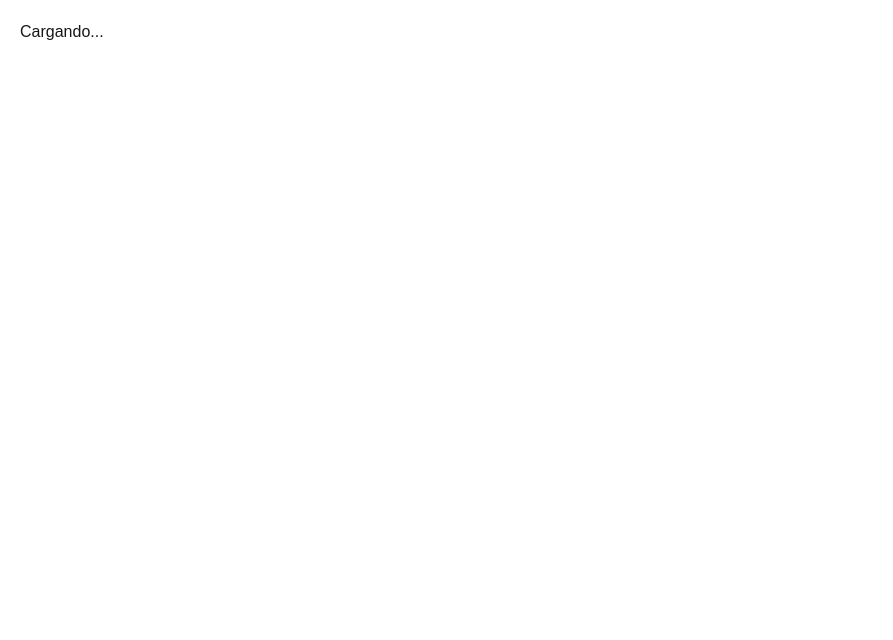
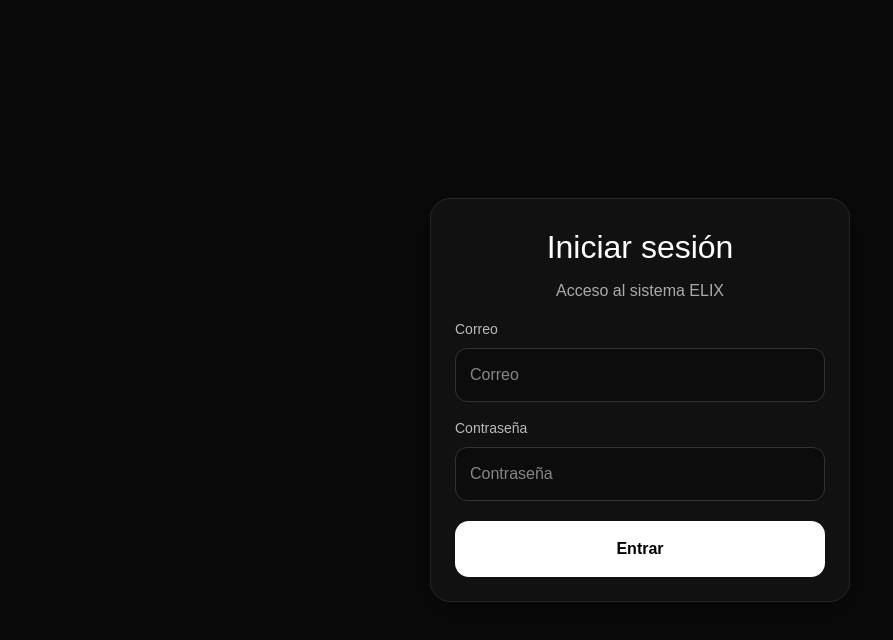
Before and after one commit to raulrdzsn-collab/Elix-ventas, a Next.js app: page / in a window 1280 px wide. Before the commit this address had no page. Shown: the top 640 px of the page, without its empty margins (0-893 px from the left). Built offline with nearby package versions, Linux system fonts and the light colour scheme; no server answers.

Commit message:
mejora home y login centrados

```diff
--- a/app/page.tsx
+++ b/app/page.tsx
@@ -1,14 +1,150 @@
 'use client'
 
+import { useState } from 'react'
+import { supabase } from '@/src/lib/supabase'
 import { useRouter } from 'next/navigation'
-import { useEffect } from 'react'
 
-export default function Home() {
+export default function LoginPage() {
+  const [email, setEmail] = useState('')
+  const [password, setPassword] = useState('')
+  const [mensaje, setMensaje] = useState('')
   const router = useRouter()
 
-  useEffect(() => {
-    router.push('/ventas') // puedes cambiar a /inventario si quieres
-  }, [])
+  const iniciarSesion = async () => {
+    setMensaje('')
 
-  return <p style={{ padding: 20 }}>Cargando...</p>
+    const { error } = await supabase.auth.signInWithPassword({
+      email,
+      password,
+    })
+
+    if (error) {
+      setMensaje(`Error: ${error.message}`)
+      return
+    }
+
+    router.push('/')
+  }
+
+  return (
+    <div
+      style={{
+        minHeight: '100vh',
+        background: '#0a0a0a',
+        color: 'white',
+        display: 'flex',
+        alignItems: 'center',
+        justifyContent: 'center',
+        padding: 20,
+      }}
+    >
+      <div
+        style={{
+          width: '100%',
+          maxWidth: 420,
+          border: '1px solid #262626',
+          borderRadius: 20,
+          padding: 24,
+          background: '#111',
+          display: 'grid',
+          gap: 16,
+          boxShadow: '0 10px 30px rgba(0,0,0,0.35)',
+        }}
+      >
+        <div style={{ textAlign: 'center' }}>
+          <h1 style={{ margin: 0, fontSize: 32 }}>Iniciar sesión</h1>
+          <p style={{ marginTop: 8, color: '#aaa' }}>
+            Acceso al sistema ELIX
+          </p>
+        </div>
+
+        {mensaje && (
+          <div
+            style={{
+              border: '1px solid #5a1f1f',
+              background: '#1f1111',
+              color: '#f87171',
+              borderRadius: 12,
+              padding: 12,
+            }}
+          >
+            {mensaje}
+          </div>
+        )}
+
+        <div>
+          <label
+            style={{
+              display: 'block',
+              marginBottom: 8,
+              fontSize: 14,
+              color: '#bbb',
+            }}
+          >
+            Correo
+          </label>
+          <input
+            type="email"
+            placeholder="Correo"
+            value={email}
+            onChange={(e) => setEmail(e.target.value)}
+            style={{
+              width: '100%',
+              padding: 14,
+              borderRadius: 12,
+              border: '1px solid #333',
+              background: '#0c0c0c',
+              color: 'white',
+              outline: 'none',
+            }}
+          />
+        </div>
+
+        <div>
+          <label
+            style={{
+              display: 'block',
+              marginBottom: 8,
+              fontSize: 14,
+              color: '#bbb',
+            }}
+          >
+            Contraseña
+          </label>
+          <input
+            type="password"
+            placeholder="Contraseña"
+            value={password}
+            onChange={(e) => setPassword(e.target.value)}
+            style={{
+              width: '100%',
+              padding: 14,
+              borderRadius: 12,
+              border: '1px solid #333',
+              background: '#0c0c0c',
+              color: 'white',
+              outline: 'none',
+            }}
+          />
+        </div>
+
+        <button
+          onClick={iniciarSesion}
+          style={{
+            padding: 16,
+            borderRadius: 14,
+            border: 'none',
+            background: '#ffffff',
+            color: '#000',
+            fontWeight: 700,
+            fontSize: 16,
+            cursor: 'pointer',
+            marginTop: 4,
+          }}
+        >
+          Entrar
+        </button>
+      </div>
+    </div>
+  )
 }
```
